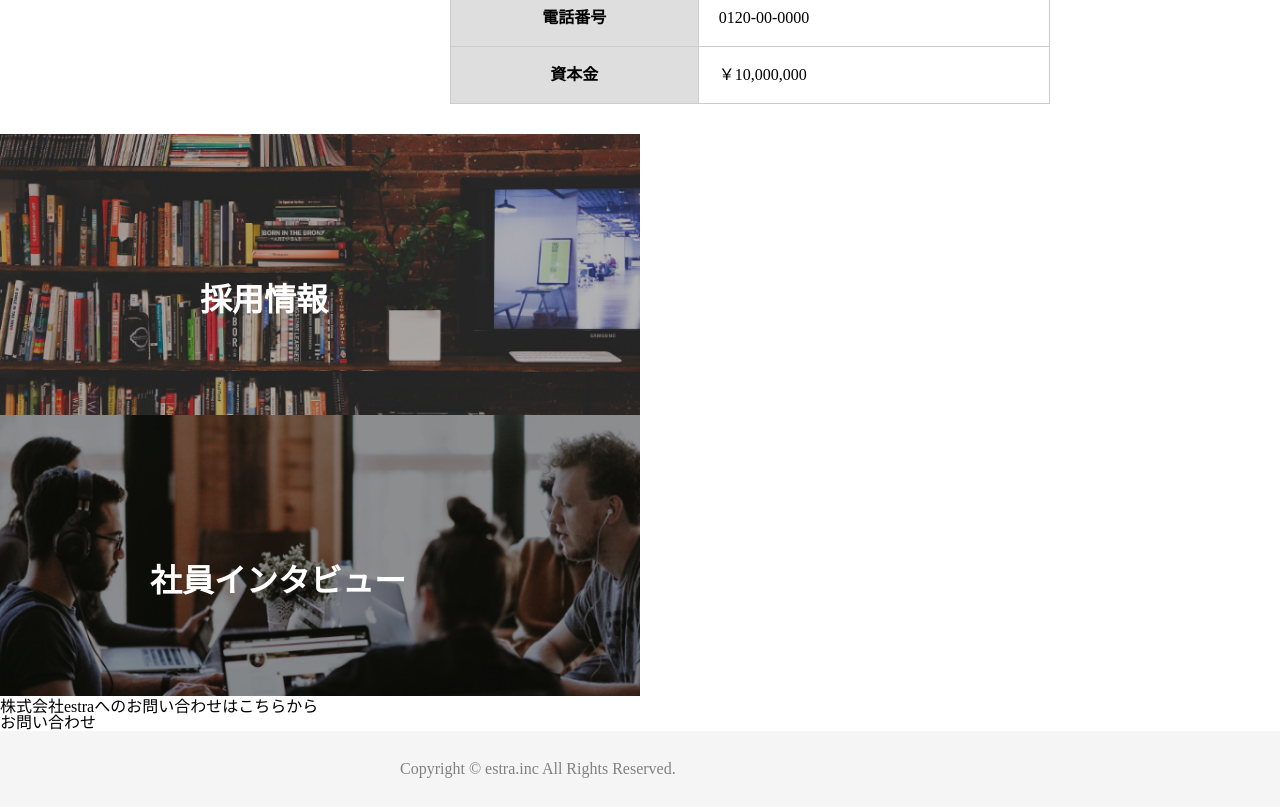
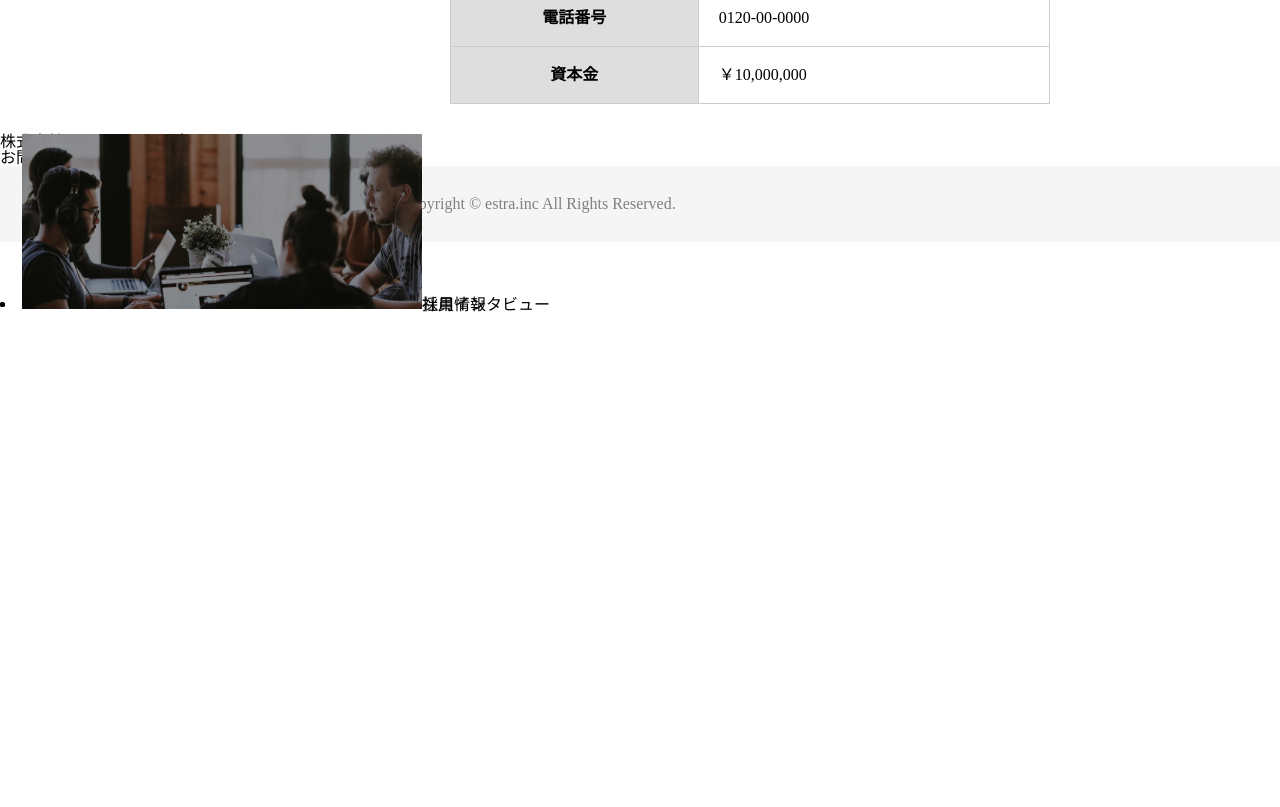
Before and after one commit to seiko112/20210514_okamura, a plain HTML site: page index.html in a window 1280 px wide. Shown: the part 3920-4727 px from the top of the page. After the commit the page ends 4232 px from the top, so only its background shows below. Drawn offline with Linux system fonts and the light colour scheme.

Commit message:
修正内容が分かるコミットメッセージ

```diff
--- a/css/style.css
+++ b/css/style.css
@@ -341,35 +341,12 @@ table th {
   font-weight: bold;
   background-color: #dedede;
 }
-.mv {
-  position: relative;
+.flex {
   display: flex;
-  justify-content: space-between;
-}
-.mv img {
-  width: 50%;
-}
-.mv__ttl {
-  position: absolute;
-  color: white;
-  font-weight: bold;
-  font-size: 2em;
-  top: 150px;
-  left: 200px;
-}
-.mv2 {
   position: relative;
 }
-.mv2 img {
-  width: 50%;
-}
-.intv__ttl {
+.flex li {
   position: absolute;
-  color: white;
-  font-weight: bold;
-  font-size: 2em;
-  top: 150px;
-  left: 150px;
 }
 .footer {
   padding: 30px 400px;
--- a/index.html
+++ b/index.html
@@ -158,13 +158,9 @@
     </tr>
   </table>
   </div>
-  <div class="mv">
-    <img src="recruit.png" alt="">
-    <p class="mv__ttl">採用情報</p>
-  </div>
-  <div class="mv2">
-    <img src="interview.png" alt="">
-    <p class="intv__ttl">社員インタビュー</p>
+  <div class="flex">
+    <li><img src="recruit.png">採用情報</li>
+    <li><img src="interview.png">社員インタビュー</li>
   </div>
   <div class="mail">
     <p>株式会社estraへのお問い合わせはこちらから</p>
```
